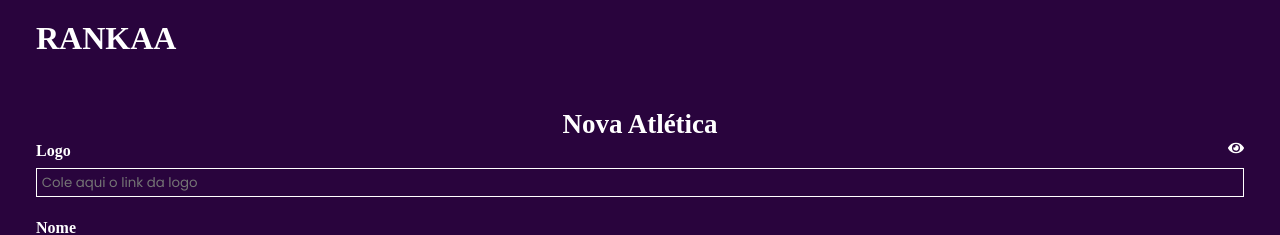
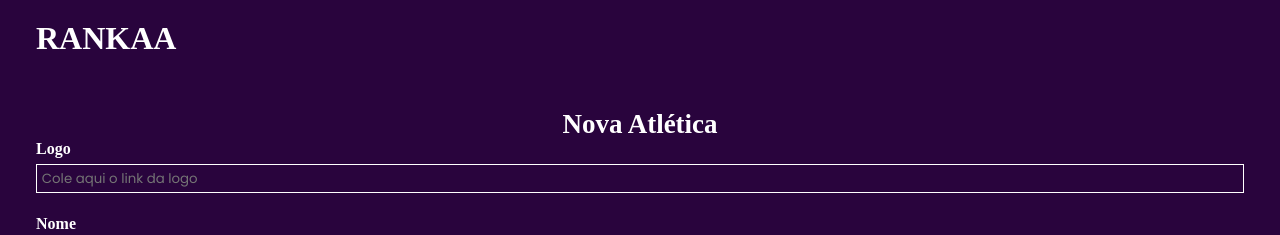
Before and after one commit to 3salles/rankaa, a React (Create React App) app in the folder frontend/: page /admin/athletics/new in a window 1280 px wide. Shown: the top 235 px of the page. Built offline with nearby package versions, Linux system fonts and the light colour scheme.

Commit message:
chore: Remove preview image button

```diff
--- a/frontend/src/pages/admin/NewAthletic/index.tsx
+++ b/frontend/src/pages/admin/NewAthletic/index.tsx
@@ -2,7 +2,6 @@ import { useHistory } from "react-router-dom";
 import * as yup from "yup";
 import { yupResolver } from "@hookform/resolvers/yup";
 import { SubmitHandler, useForm } from "react-hook-form";
-import { FaEye } from "react-icons/fa";
 
 import { AppLayout } from "../../../layouts/AppLayout";
 
@@ -65,10 +64,7 @@ export function NewAthletic() {
         <Form onSubmit={handleSubmit(handleCreateAthletic)}>
           <Section>
             <label>
-              Logo{" "}
-              <button>
-                <FaEye />
-              </button>
+              Logo
             </label>
             <Input
               type="text"
--- a/frontend/src/pages/admin/NewAthletic/styles.ts
+++ b/frontend/src/pages/admin/NewAthletic/styles.ts
@@ -26,19 +26,6 @@ export const Section = styled.div`
 
   > label {
     font-weight: 600;
-    display: flex;
-    align-items: center;
-    justify-content: space-between;
-  }
-
-  button {
-    background: 0;
-    color: white;
-  }
-
-  svg {
-    width: 16px;
-    height: 16px;
   }
 `
 
```
